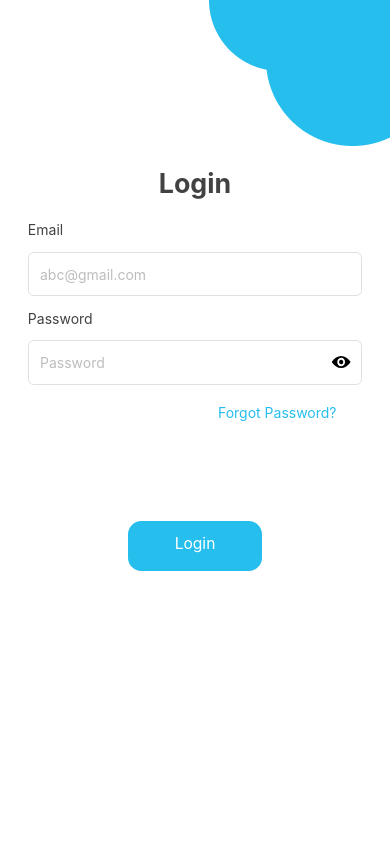
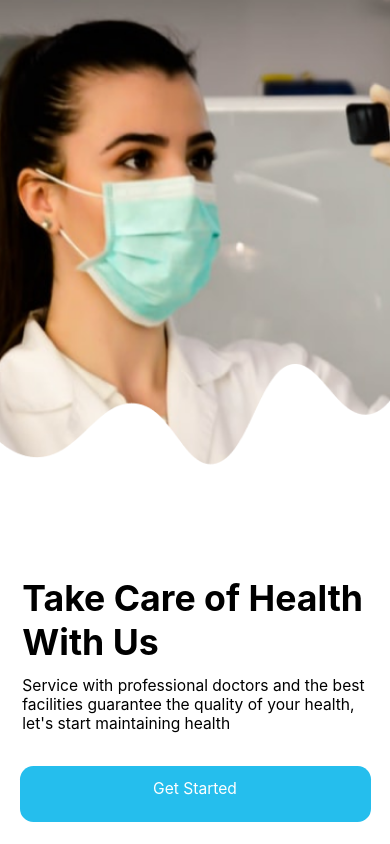
Before and after one commit to faisalur-rehman/dummy_s2w, a React Native app: screen / in a window 390 px wide. Built offline with nearby package versions, Linux system fonts and the light colour scheme.

Commit message:
Splash/Getstarted-screens design

```diff
--- a/src/components/Buttons/PrimaryButton.js
+++ b/src/components/Buttons/PrimaryButton.js
@@ -4,16 +4,17 @@ import {ScaledSheet} from 'react-native-size-matters';
 import {ButtonVariants} from '../../utils/constants';
 import {colors} from '../../utils/theme';
 
-const PrimaryButton = ({title, onPress, variant = ButtonVariants.PRIMARY}) => {
+const PrimaryButton = ({title, onPress, variant = ButtonVariants.PRIMARY,style}) => {
   return (
     <TouchableOpacity
       onPress={onPress}
       style={[
         styles.buttonStyles,
+        {...style},
         variant == ButtonVariants.PRIMARY
           ? styles.primaryStyles
           : styles.outlineStyle,
-      ]}>
+         ]}>
       <Text
         style={[
           styles.textStyles,
--- a/src/navigations/navigationRoutes.js
+++ b/src/navigations/navigationRoutes.js
@@ -3,4 +3,7 @@ export const NAVIGATION_ROUTES = {
   RESET_PASSWORD: 'RESET_PASSWORD',
   ENTER_CLASS: 'ENTER_CLASS',
   HOME: 'HOME',
+  SPLASH:'SPLASH',
+  GET_STARTED:'GET_STARTED',
+  FORGET_PASSWORD:'FORGET_PASSWORD'
 };
--- a/src/navigations/routes.js
+++ b/src/navigations/routes.js
@@ -5,6 +5,9 @@ import {createNativeStackNavigator} from '@react-navigation/native-stack';
 import EnterClassScreen from '../screens/enterClass/EnterClassScreen';
 import LoginScreen from '../screens/login/LoginScreen';
 import ResetPasswordScreen from '../screens/resetPassword/ResetPassword';
+import Splash from '../screens/splash/Splash';
+import GetStarted from '../screens/getStarted/GetStarted';
+import ForgetPassword from '../screens/forgetPassword/ForgetPassword';
 import {NAVIGATION_ROUTES} from './navigationRoutes';
 
 const AuthStack = createNativeStackNavigator();
@@ -20,7 +23,22 @@ function Tabs() {
 }
 function Authentication() {
   return (
-    <AuthStack.Navigator initialRouteName={NAVIGATION_ROUTES.LOGIN}>
+    <AuthStack.Navigator initialRouteName={NAVIGATION_ROUTES.SPLASH}>
+        <AuthStack.Screen
+        name={NAVIGATION_ROUTES.SPLASH}
+        component={Splash}
+        options={{headerShown: false}}
+      />
+        <AuthStack.Screen
+        name={NAVIGATION_ROUTES.GET_STARTED}
+        component={GetStarted}
+        options={{headerShown: false}}
+      />
+        <AuthStack.Screen
+        name={NAVIGATION_ROUTES.FORGET_PASSWORD}
+        component={ForgetPassword}
+        options={{headerShown: false}}
+      />
       <AuthStack.Screen
         name={NAVIGATION_ROUTES.LOGIN}
         component={LoginScreen}
--- /dev/null
+++ b/src/screens/forgetPassword/ForgetPassword.js
@@ -0,0 +1,40 @@
+import React, {useState} from 'react';
+import {SafeAreaView, Text, View} from 'react-native';
+import {ScaledSheet} from 'react-native-size-matters';
+import AuthenticationWrapper from '../../components/AuthenticationWrapper/AuthenticationWrapper';
+import PrimaryButton from '../../components/Buttons/PrimaryButton';
+import TextField from '../../components/TextFields/TextField';
+
+const ForgetPassword = () => {
+  const displaymessage = 'Confirm Email & send notification to Admin';
+
+  return (
+    <AuthenticationWrapper title="Forget Password">
+      <Text style={styles.msgtext}>{displaymessage}</Text>
+      <SafeAreaView style={{flex: 1}}>
+        <TextField placeholder="forgetpassword@gmail.com" label="Email" />
+        <View style={styles.buttonView}>
+          <PrimaryButton title={'Send'} />
+        </View>
+      </SafeAreaView>
+    </AuthenticationWrapper>
+  );
+};
+
+export default ForgetPassword;
+
+const styles = ScaledSheet.create({
+  msgtext: {
+    fontSize: '18@s',
+
+    textAlign: 'center',
+    color: '#868686',
+    marginHorizontal: '22@s',
+    marginTop: '-12@s',
+    marginBottom: '5@s',
+  },
+  buttonView: {
+    alignItems: 'center',
+    marginVertical: '100@s',
+  },
+});
--- /dev/null
+++ b/src/screens/getStarted/GetStarted.js
@@ -0,0 +1,94 @@
+import {
+  Text,
+  View,
+  StatusBar,
+  ImageBackground,
+  TouchableOpacity,
+  Image,
+} from 'react-native';
+import React, { useState, useEffect } from 'react';
+import {ScaledSheet} from 'react-native-size-matters';
+import PrimaryButton from '../../components/Buttons/PrimaryButton';
+import {NAVIGATION_ROUTES} from '../../navigations/navigationRoutes';
+
+const GetStarted = ({navigation}) => {
+
+
+  const gotoLogin = values => {
+    console.log('clicked')
+
+    navigation.navigate(NAVIGATION_ROUTES.LOGIN);
+  };
+
+
+  return (
+    <View style={{flex: 1}}>
+      <StatusBar hidden={true} />
+      <Image
+        style={styles.backImg}
+        resizeMode="stretch"
+        source={require('../../assets/images/bg.png')}
+      />
+      <View style={styles.waveView}>
+        <ImageBackground
+          style={styles.waveImg}
+          resizeMode="stretch"
+          source={require('../../assets/images/wave.png')}>
+          <Text style={styles.heading}>Take Care of Health With Us</Text>
+          <Text style={styles.subheading}>
+            Service with professional doctors and the best facilities guarantee
+            the quality of your health, let's start maintaining health
+          </Text>
+          <View style={styles.buttonView}>
+            <PrimaryButton
+             onPress={gotoLogin}
+            title={'Get Started'}
+            style={styles.buttonWidth} />
+          </View>
+        </ImageBackground>
+      </View>
+    </View>
+  );
+};
+
+const styles = ScaledSheet.create({
+  backImg: {
+    width: '100%',
+    height: '100%',
+  },
+  waveView: {
+    width: '100%',
+    height: '57%',
+    position: 'absolute',
+    bottom: 0,
+  },
+
+  waveImg: {
+    width: '100%',
+    height: '100%',
+    justifyContent: 'flex-end',
+  },
+  heading: {
+    fontSize: '32@s',
+    fontWeight: '700',
+    marginHorizontal: '20@s',
+  },
+  subheading: {
+    fontSize: '14@s',
+    marginHorizontal: '20@s',
+    // lineHeight: '24@s',
+    marginVertical: '10@s',
+  },
+  buttonView: {
+    width: '100%',
+    alignItems: 'center',
+    marginVertical: '20@s',
+  },
+  buttonWidth: {
+    width: '90%',
+    height:'50@s',
+    marginHorizontal: '20@s',
+  },
+});
+
+export default GetStarted;
--- /dev/null
+++ b/src/screens/splash/Splash.js
@@ -0,0 +1,36 @@
+import {StyleSheet, Text, View, Image, ImageBackground} from 'react-native';
+import React, { useState, useEffect } from 'react';
+import {ScaledSheet} from 'react-native-size-matters';
+import {useNavigation} from '@react-navigation/native'
+import {colors} from '../../utils/theme';
+import {NAVIGATION_ROUTES} from '../../navigations/navigationRoutes';
+
+const Splash = () => {
+  const navigation=useNavigation();
+
+  useEffect(() => {
+    setTimeout(()=>{
+     navigation.navigate(NAVIGATION_ROUTES.GET_STARTED)
+    },2000)
+   }, [])
+  return (
+    <View style={styles.container}>
+      <ImageBackground
+        resizeMode='cover'
+        style={styles.img}
+        source={require('../../assets/images/Splash.png')}></ImageBackground>
+    </View>
+  );
+};
+
+export default Splash;
+
+const styles = ScaledSheet.create({
+  container: {
+    flex: 1,
+  },
+  img: {
+    width: '100%',
+    height: '100%',
+  },
+});
```
Also changed, not shown: src/assets/images/Splash.png (added).
